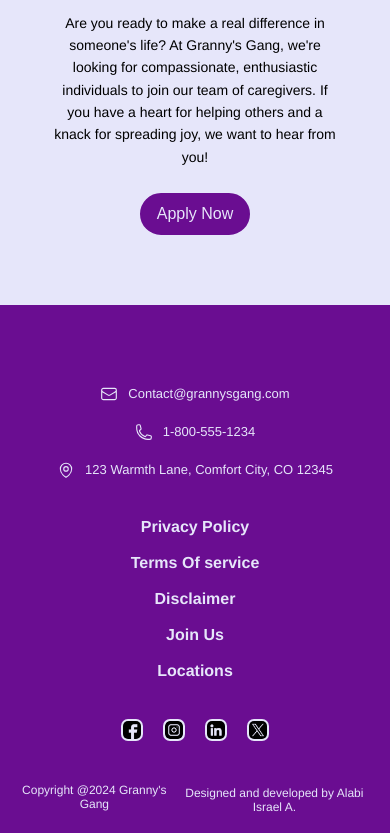
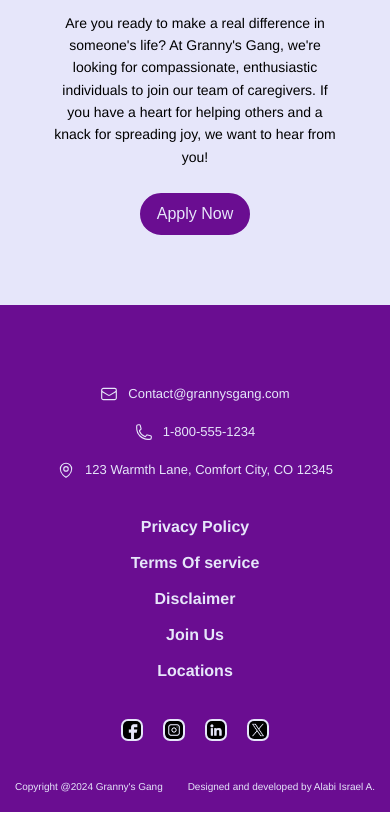
Before and after one commit to CodingLoven/Granny-s-Gang, a plain HTML site: page index.html in a window 390 px wide. Shown: the part 7237-8070 px from the top of the page. After the commit the page ends 8049 px from the top, so only its background shows below. Drawn offline with nearby package versions, Linux system fonts and the light colour scheme; a web font is replaced by a local one.

Commit message:
error fix

```diff
--- a/css/style.css
+++ b/css/style.css
@@ -2669,7 +2669,7 @@
     position: absolute;
     right: 10px;
     display: block;
-    top: 35px;
+    top: 28px;
   }
 
   #menubtn {
@@ -3398,14 +3398,14 @@
     width: 100%;
     justify-content: space-between;
     margin-top: 30px;
-    font-size: 12px;
+    font-size: 10px;
   }
 
   .copyright a {
     color: var(--cta);
-    font-size: 12px;
+    font-size: 10px;
     text-decoration: none;
-    margin-top: 15px;
+    margin-top: 10px;
   }
 
   .socials {
```
Also changed, not shown: index.html (+1 -2 lines).
